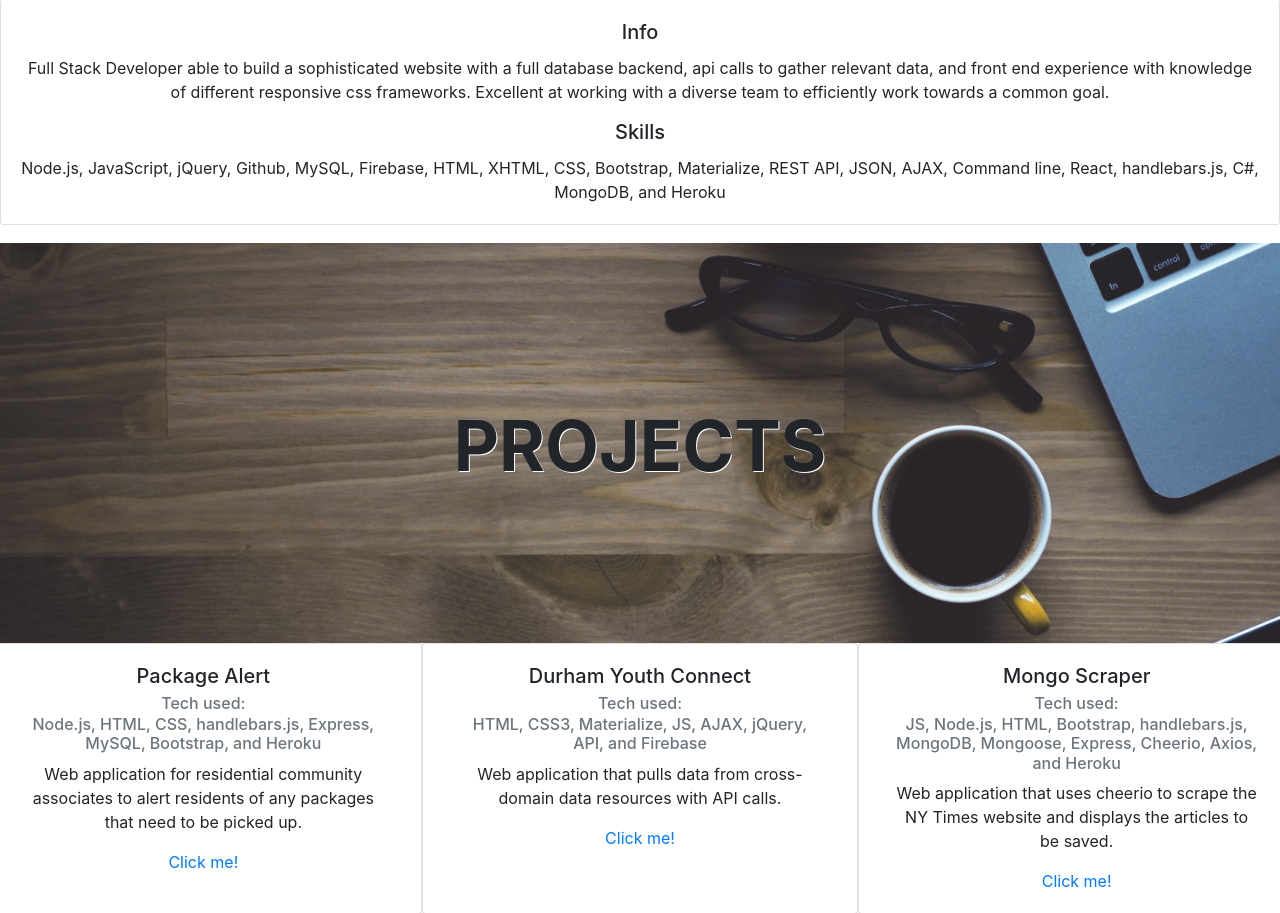
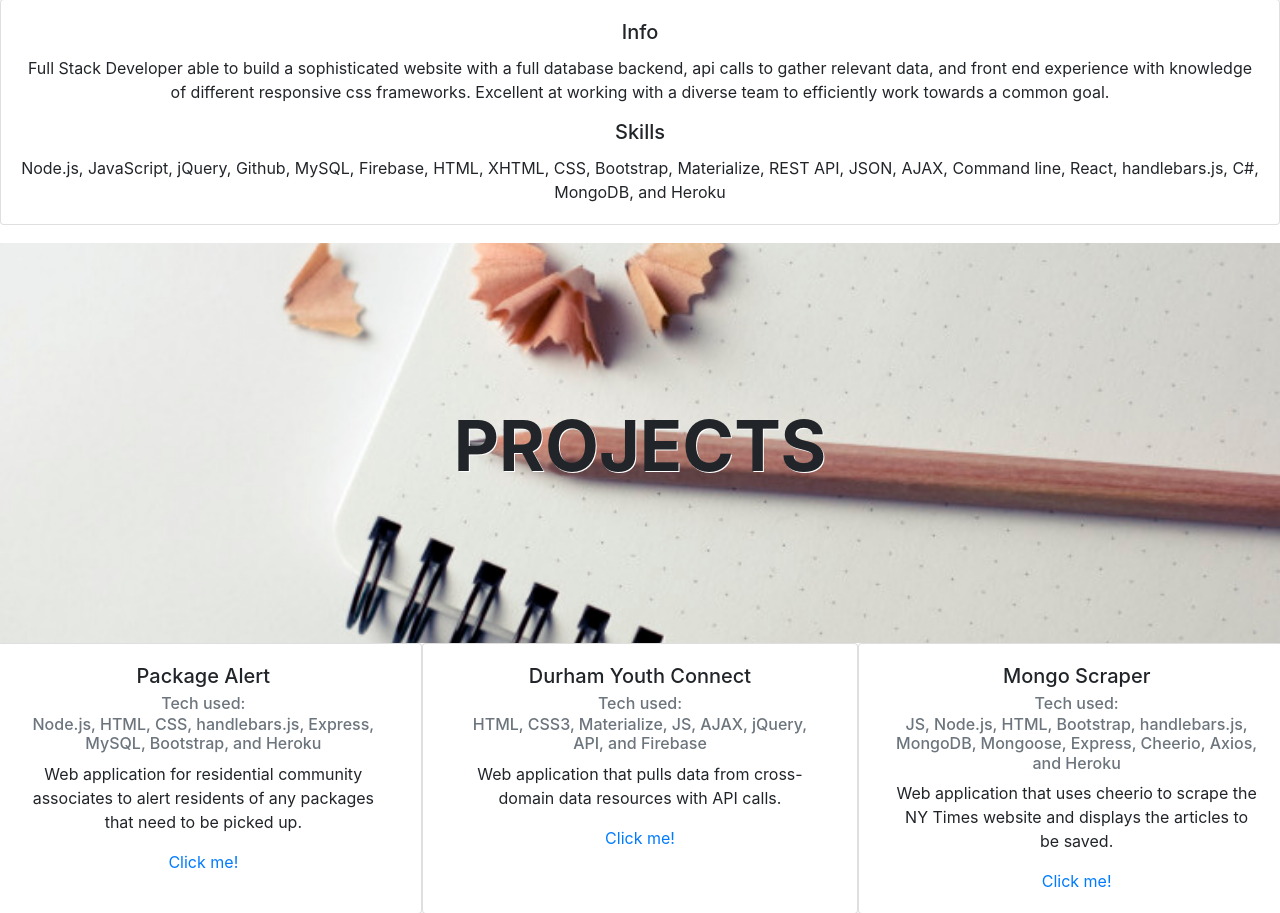
Before and after one commit to brnjin/Portfolio-, a PHP site: page / in a window 1280 px wide. Shown: the part 401-1314 px from the top of the page. Run offline with PHP 8.4, Linux system fonts and the light colour scheme; some libraries are stand-ins or nearby versions.

Commit message:
updated project page

```diff
--- a/assets/css/style.css
+++ b/assets/css/style.css
@@ -25,6 +25,19 @@
     background-size: cover;
 }
 
+.parallaxp {
+	/* The image used */
+    background-image: url("../images/projects.jpg");
+
+    /* Set a specific height */
+    min-height: 400px;
+
+    /* Create the parallax scrolling effect */
+    background-attachment: fixed;
+    background-position: center;
+    background-repeat: no-repeat;
+    background-size: cover;
+}
 .card {
 	text-align: center;
 	margin-bottom: 18px;
--- a/index.html
+++ b/index.html
@@ -20,7 +20,7 @@
 			    <p class="card-text">Node.js, JavaScript, jQuery, Github, MySQL, Firebase, HTML, XHTML, CSS, Bootstrap, Materialize, REST API, JSON, AJAX, Command line, React, handlebars.js, C#, MongoDB, and Heroku</p>
 			  </div>
 			</div>
-			<div class="parallax2">
+			<div class="parallaxp">
 				<p class="name">PROJECTS</p>
 			</div>
 			<div class="row">
```
Also changed, not shown: assets/images/projects.jpg (added).
